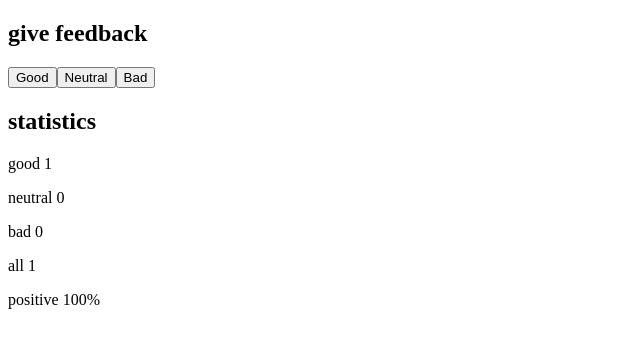
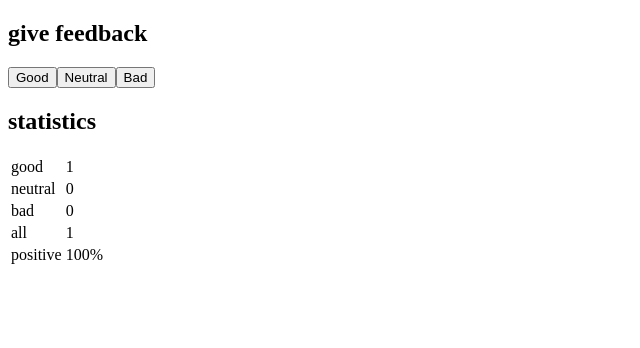
Before and after one commit to Shifardd/my-FSO-solution, a React (Vite) app in the folder part1/unicafe/: page / in a window 1280 px wide. Both pictures are taken after a click on the button "Good". Shown: the top 348 px of the page, without its empty margins (0-640 px from the left). Built offline with nearby package versions, Linux system fonts and the light colour scheme.

Commit message:
feat(ui): display statistics in table format

```diff
--- a/part1/unicafe/src/App.jsx
+++ b/part1/unicafe/src/App.jsx
@@ -40,19 +40,24 @@
     )
   }
   return (
-    <div>
+    <table>
       <StatisticLine name="good" value={props.good} />
       <StatisticLine name="neutral" value={props.neutral} />
       <StatisticLine name="bad" value={props.bad} />
       <StatisticLine name="all" value={props.average} />
       <StatisticLine name="positive" value={props.positive + '%'} />
-    </div>
+    </table>
   )
 }
 
 const StatisticLine = ({name, value}) => {
   return (
-    <p>{name} {value}</p>
+    <tbody>
+      <tr>
+      <td>{name}</td>
+      <td>{value}</td>
+    </tr>
+    </tbody>
   )
 }
 
```
